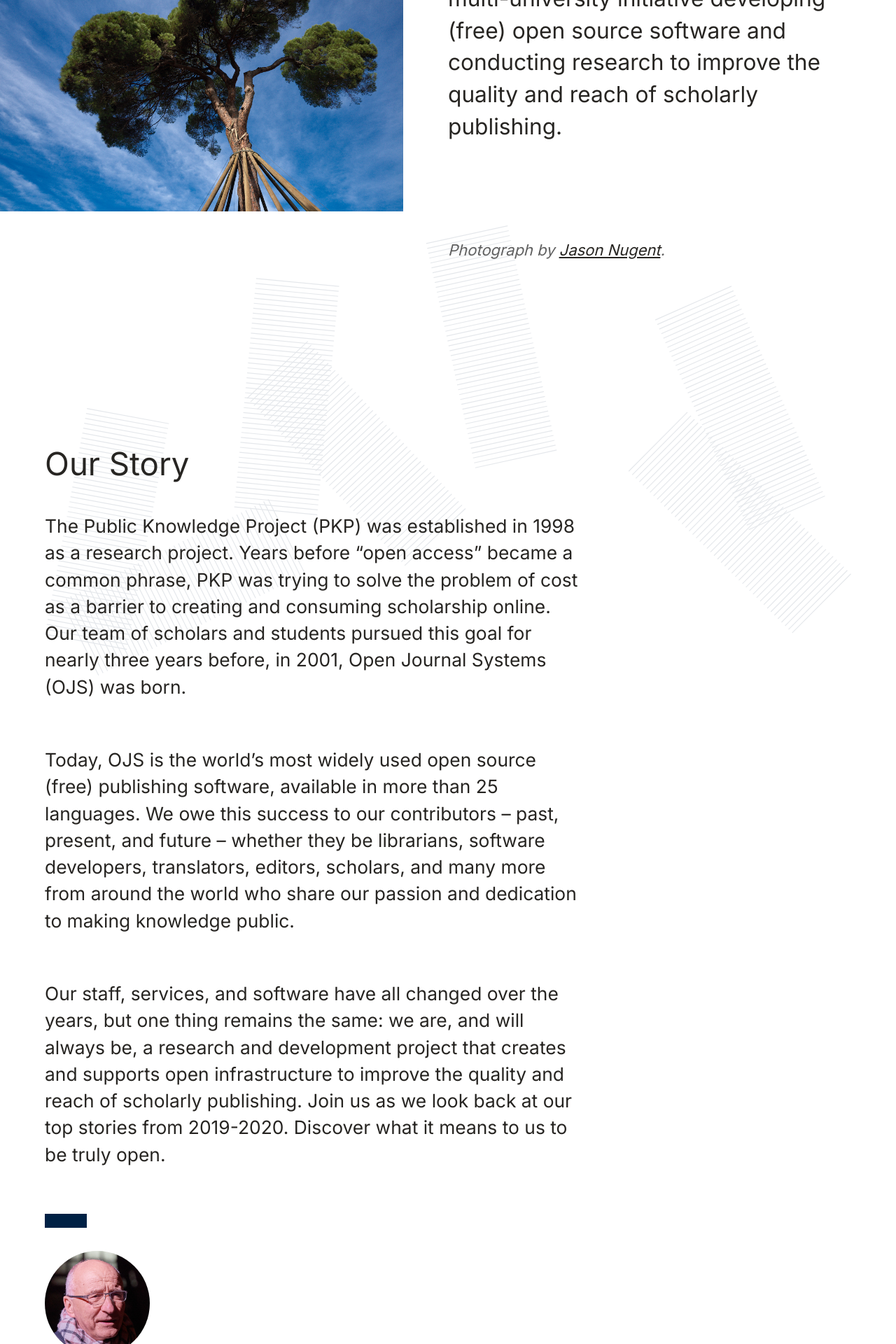
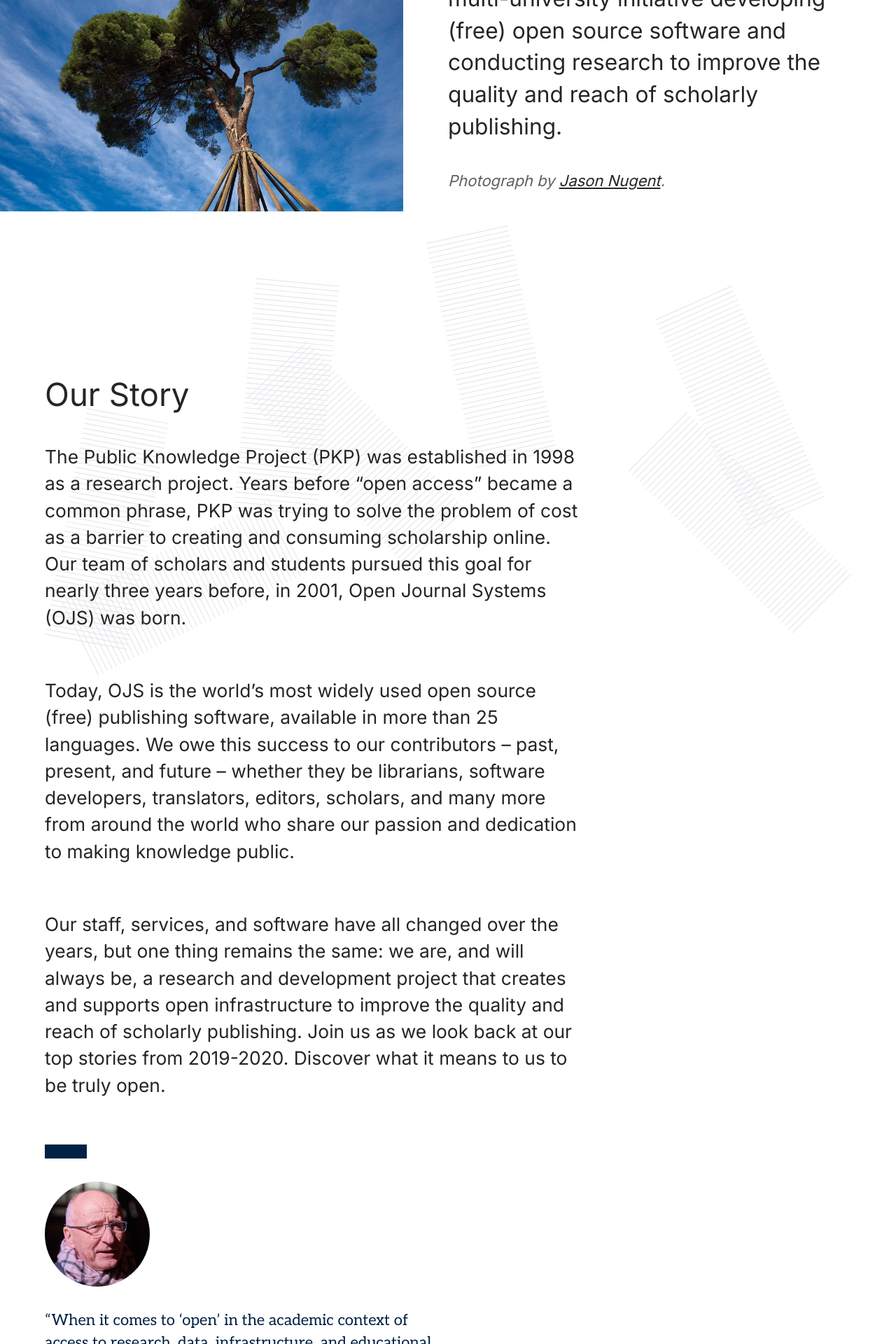
Before and after one commit to sssoz/pkp-annual-report, a Jekyll site: the page built from index.md, in a window 1280 px wide. Shown: the part 1221-3141 px from the top of the page at 70% size. Built offline with Jekyll 4.4.1, drawn with Linux system fonts in a browser that asks for light colours.

Commit message:
Fix spacing

```diff
--- a/_sass/sections/_01-introduction.scss
+++ b/_sass/sections/_01-introduction.scss
@@ -1,6 +1,6 @@
 #introduction {
   @media (min-width: 1024px) {
-    .intro__content p {
+    .intro__content {
       margin-bottom: $spacing-06;
     }
   }
```
